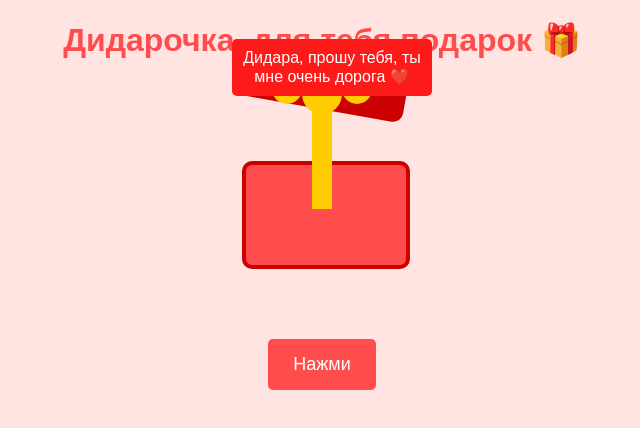
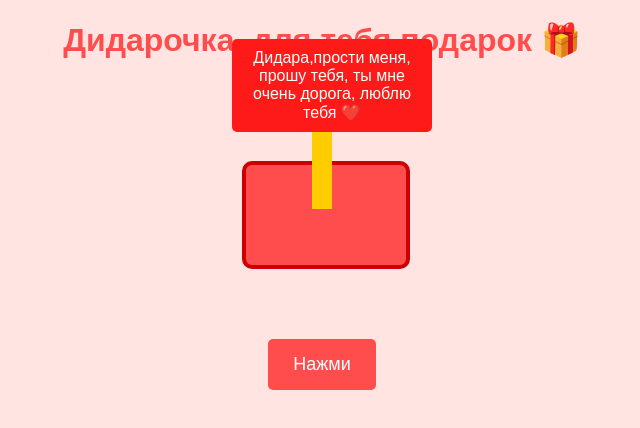
Before and after one commit to Akezhan100/gifr-for-Didara, a plain HTML site: page index.html in a window 1280 px wide. Both pictures are taken after a click on the button "Нажми". Shown: the whole page, without its empty margins (318-958 px from the left). Drawn offline with Linux system fonts and the light colour scheme.

Commit message:
Update index.html

```diff
--- a/index.html
+++ b/index.html
@@ -139,7 +139,7 @@
         <div class="ribbon"></div>
         <div class="bow"></div>
         <div class="box"></div>
-        <div class="message">Дидара, прошу тебя, ты мне очень дорога ❤️</div>
+        <div class="message">Дидара,прости меня, прошу тебя, ты мне очень дорога, люблю тебя ❤️</div>
     </div>
 
     <button onclick="openGift()">Нажми</button>
```
